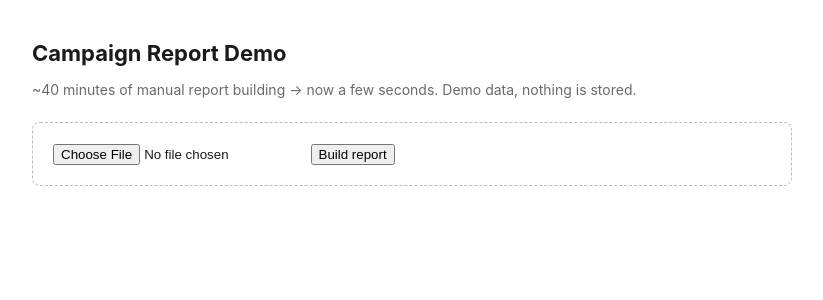
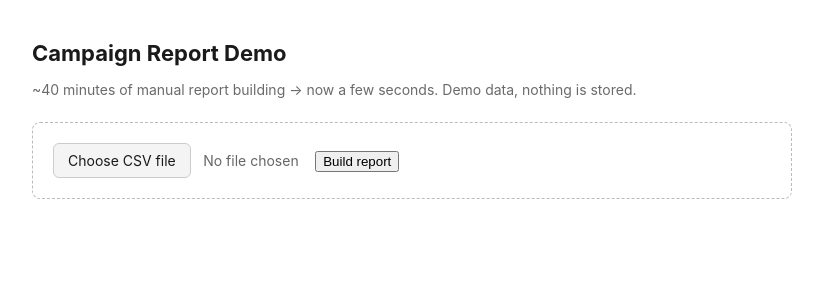
Before and after one commit to sokoll22/campaign-report-demo, a Flask app: page / in a window 1280 px wide. Shown: the top 300 px of the page, without its empty margins (228-1051 px from the left). Run offline with Flask 3, Linux system fonts and the light colour scheme.

Commit message:
Кастомная кнопка загрузки файла (не зависит от языка браузера)

```diff
--- a/templates/index.html
+++ b/templates/index.html
@@ -8,6 +8,13 @@
     h1 { font-size: 22px; }
     .metric-line { color: #6a6a6a; font-size: 14px; margin-bottom: 24px; }
     .upload-box { border: 1px dashed #bbb; padding: 20px; border-radius: 8px; }
+    .file-input { display: none; }
+    .file-label {
+      display: inline-block; padding: 8px 14px; border: 1px solid #ccc; border-radius: 6px;
+      background: #f4f4f4; color: #1a1a1a; font-size: 14px; cursor: pointer; margin-right: 8px;
+    }
+    .file-label:hover { background: #eaeaea; }
+    .file-name { font-size: 14px; color: #666; margin-right: 12px; }
     .error { background: #fdecea; color: #a4262c; padding: 12px 16px; border-radius: 6px; margin-bottom: 16px; }
     .headline { font-size: 18px; font-weight: 600; margin: 20px 0 10px; }
     ul { padding-left: 20px; }
@@ -27,7 +34,10 @@
   {% endif %}
 
   <form class="upload-box" action="/analyze" method="post" enctype="multipart/form-data">
-    <input type="file" name="csv_file" accept=".csv">
+    <input class="file-input" type="file" id="csv_file" name="csv_file" accept=".csv"
+           onchange="document.getElementById('file_name_display').textContent = this.files.length ? this.files[0].name : 'No file chosen';">
+    <label class="file-label" for="csv_file">Choose CSV file</label>
+    <span class="file-name" id="file_name_display">No file chosen</span>
     <button type="submit">Build report</button>
   </form>
 
```
